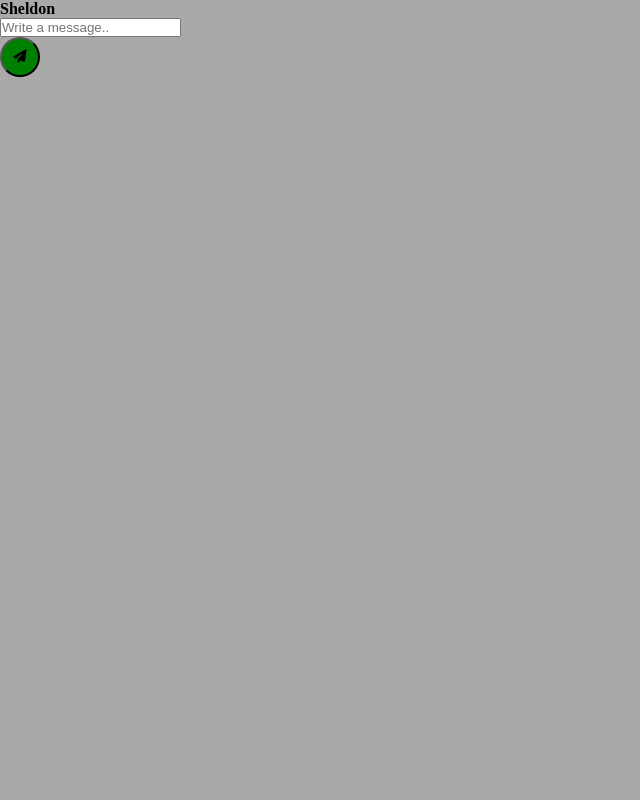
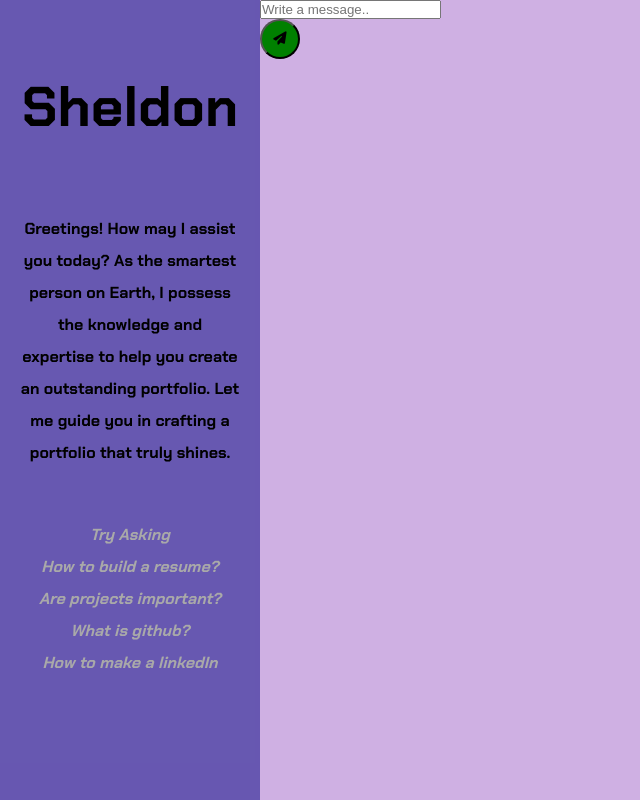
Before and after one commit to ShevinuM/Sheldon, a plain HTML site: page frontend/index.html in a window 1280 px wide. Shown: the whole page, without its empty margins (0-640 px from the left). Drawn offline with Linux system fonts and the light colour scheme.

Commit message:
Changes to the html and css file

```diff
--- a/frontend/index.html
+++ b/frontend/index.html
@@ -5,11 +5,23 @@
         <title>Sheldon</title>
         <link rel="stylesheet" href="styles.css">
         <script src="https://kit.fontawesome.com/a79e9c589c.js" crossorigin="anonymous"></script>
+        <link rel="preconnect" href="https://fonts.googleapis.com">
+        <link rel="preconnect" href="https://fonts.gstatic.com" crossorigin>
+        <link href="https://fonts.googleapis.com/css2?family=Chakra+Petch:wght@700&family=Libre+Baskerville&display=swap" rel="stylesheet">
     </head>
     <body class="chatbox">
-        <div class="chatbox__header">
-            <h4 class = "chatbox__heading">Sheldon</h4>
-            <p class = "chatbox__description"Greetings! I am Dr. Sheldon></p>
+        <div class="chatbox__sidebar">
+            <div class="heading"><h4 class = "chatbox__heading">Sheldon</h4></div>
+            <div class="description"><p class = "chatbox__description">Greetings! How may I assist you today? As the smartest person on Earth, I possess the knowledge and expertise to help you create an outstanding portfolio. Let me guide you in crafting a portfolio that truly shines.</p></div>
+            <div class="commands">
+                <p>Try Asking</p>
+                <ul>
+                    <li>How to build a resume?</li>
+                    <li>Are projects important?</li>
+                    <li>What is github?</li>
+                    <li>How to make a linkedIn</li>
+                </ul>
+            </div>
         </div>
         <div class="chatbox__messages">
             <div></div>
--- a/frontend/styles.css
+++ b/frontend/styles.css
@@ -5,10 +5,54 @@
 }
 
 body {
+    background-color: #cfb0e3;
+    display: grid;
+    grid-template-columns: 260px 1fr;
+    grid-template-rows: 100vh;
+}
+
+.chatbox__sidebar {
+    height: 100%;
+    position: fixed;
+    width: 260px;
+    background-color: rgba(0, 0, 128, 0.5);
+    padding: 20px;
+    display: flex;
+    flex-direction: column;
+}
+
+.chatbox__sidebar .heading {
+    font-size: 3.5rem;
+    font-weight: 100;
+    text-align: center;
+    font-family: 'Chakra Petch', sans-serif;
+    padding-bottom: 50px;
+    padding-top: 50px;
+}
+
+.chatbox__sidebar .description {
+    font-size: 16px;
     font-weight: 400;
-    font-size: 100%;
-    background-color: darkgray;
+    font-family: 'Chakra Petch', sans-serif;
+    text-align: center;
+    padding-top: 20px;
+    line-height: 2;
 }
+
+.chatbox__sidebar .commands {
+    margin-top: 50px;
+    text-align: center;
+    line-height: 2;
+    font-size: 16px;
+    font-family: 'Chakra Petch', sans-serif;
+    color: darkgray;
+    font-style: italic;
+}
+
+.chatbox__sidebar .commands ul{
+    list-style-type: none;
+}
+
 
 .send__button {
     width: 40px;
@@ -20,3 +64,7 @@ body {
     align-items: center;
     cursor: pointer;
 }
+
+.chatbox__footer {
+
+}
```
